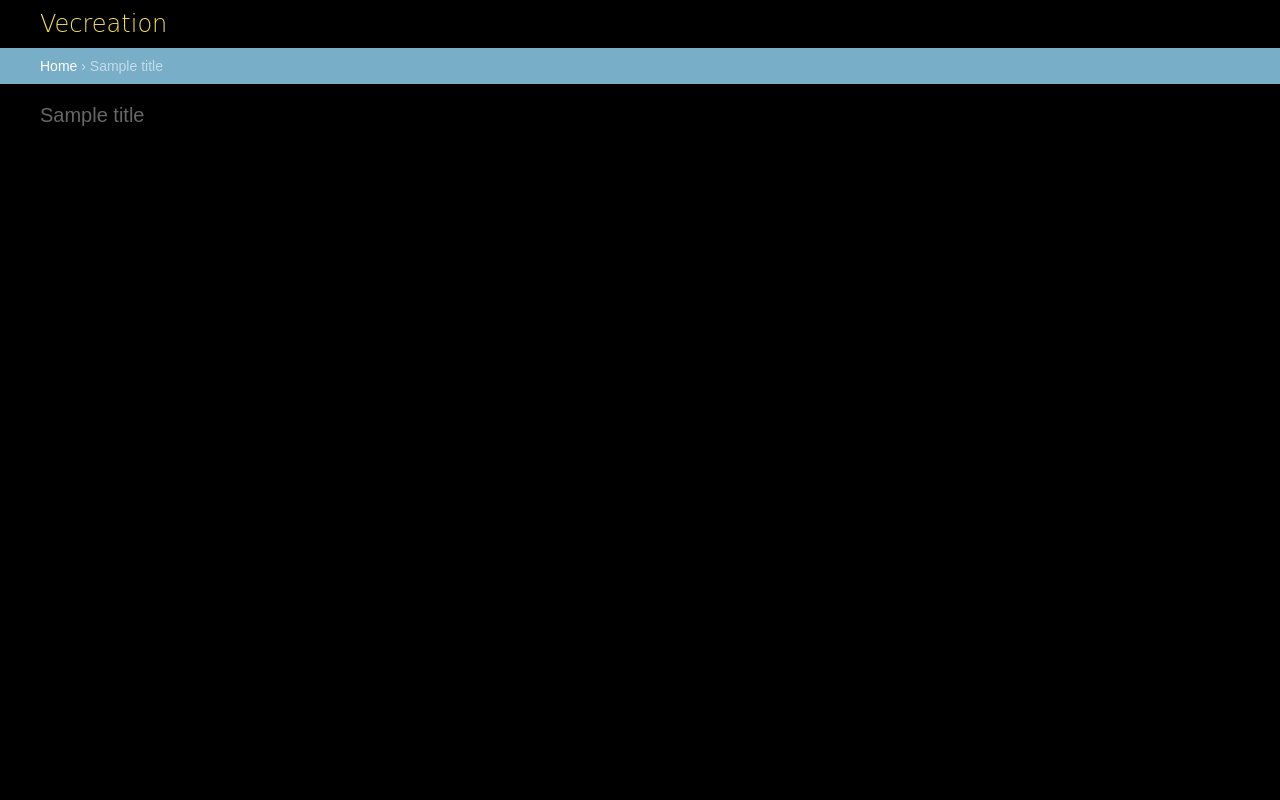
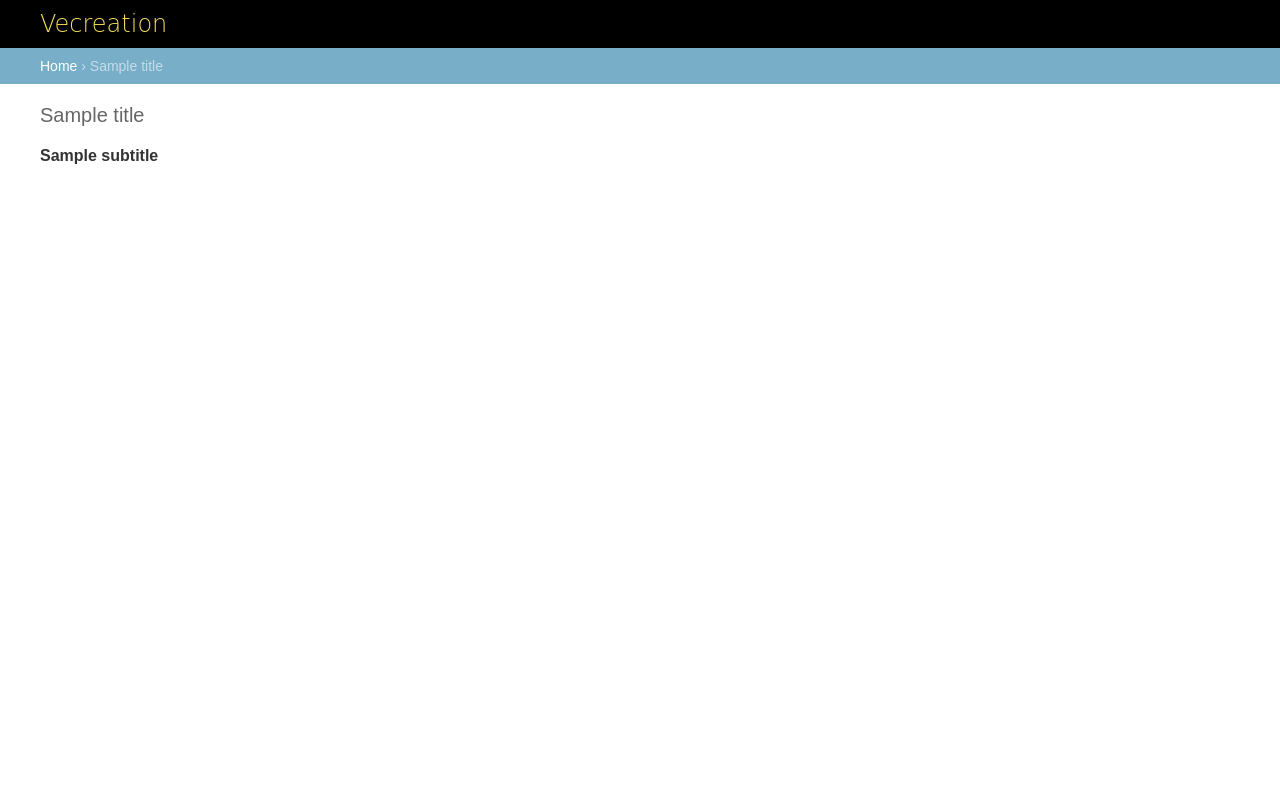
Before and after one commit to nehatkkhan786/vecreation-backend, a Django app: template templates/admin/base_site.html in a window 1280 px wide. Run offline with Django 4.2, Linux system fonts and the light colour scheme; the template is opened without the code that fills it: most values are stand-ins (such as "Sample title", 1, 10 or a date in 2020); parts of the project's set-up code (start-up, migrations or seed data) failed here and were passed over.

Commit message:
change the admin page for order items

```diff
--- a/templates/admin/base_site.html
+++ b/templates/admin/base_site.html
@@ -10,8 +10,6 @@
     <style>
         body{
             font-family:'Ubuntu', sans-serif;
-            background-color:#000000;
-            color:inherit;
         }
 
         #header{
```
